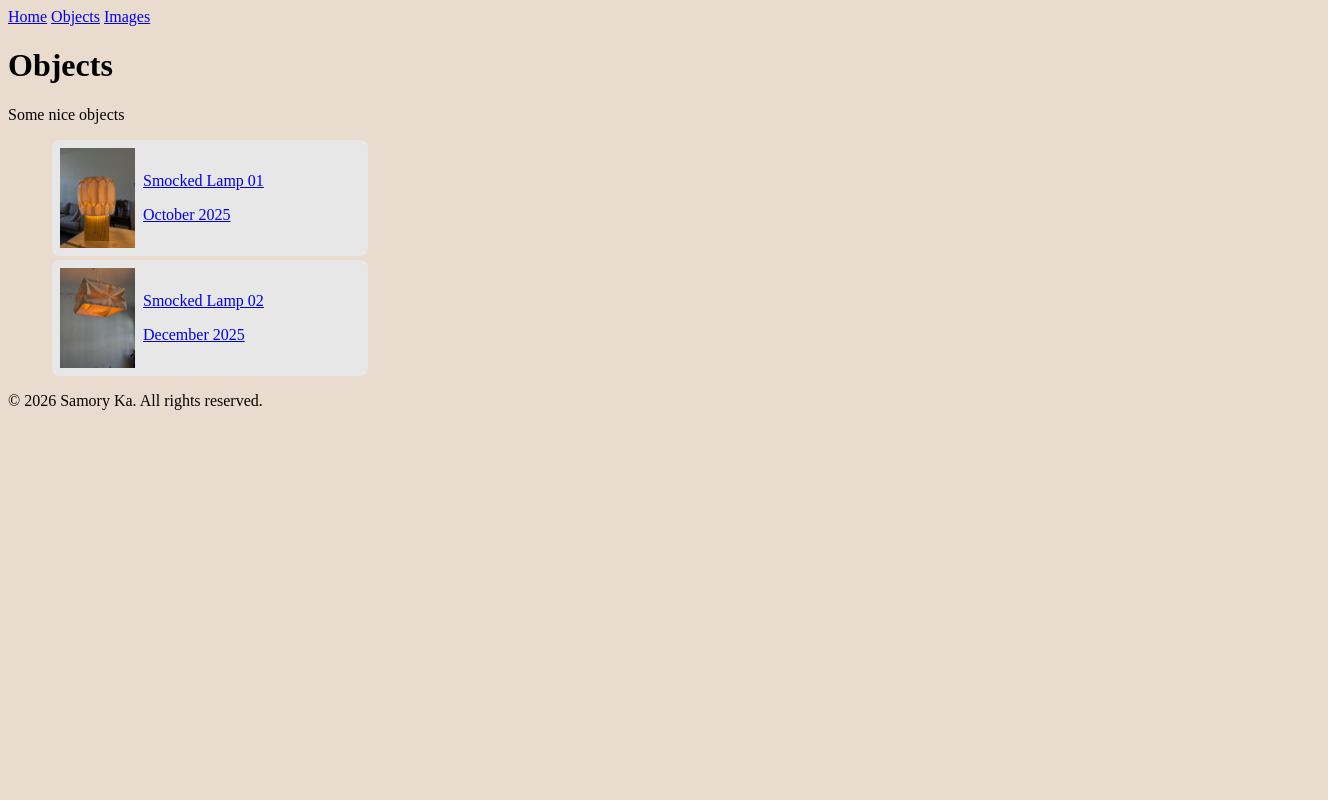
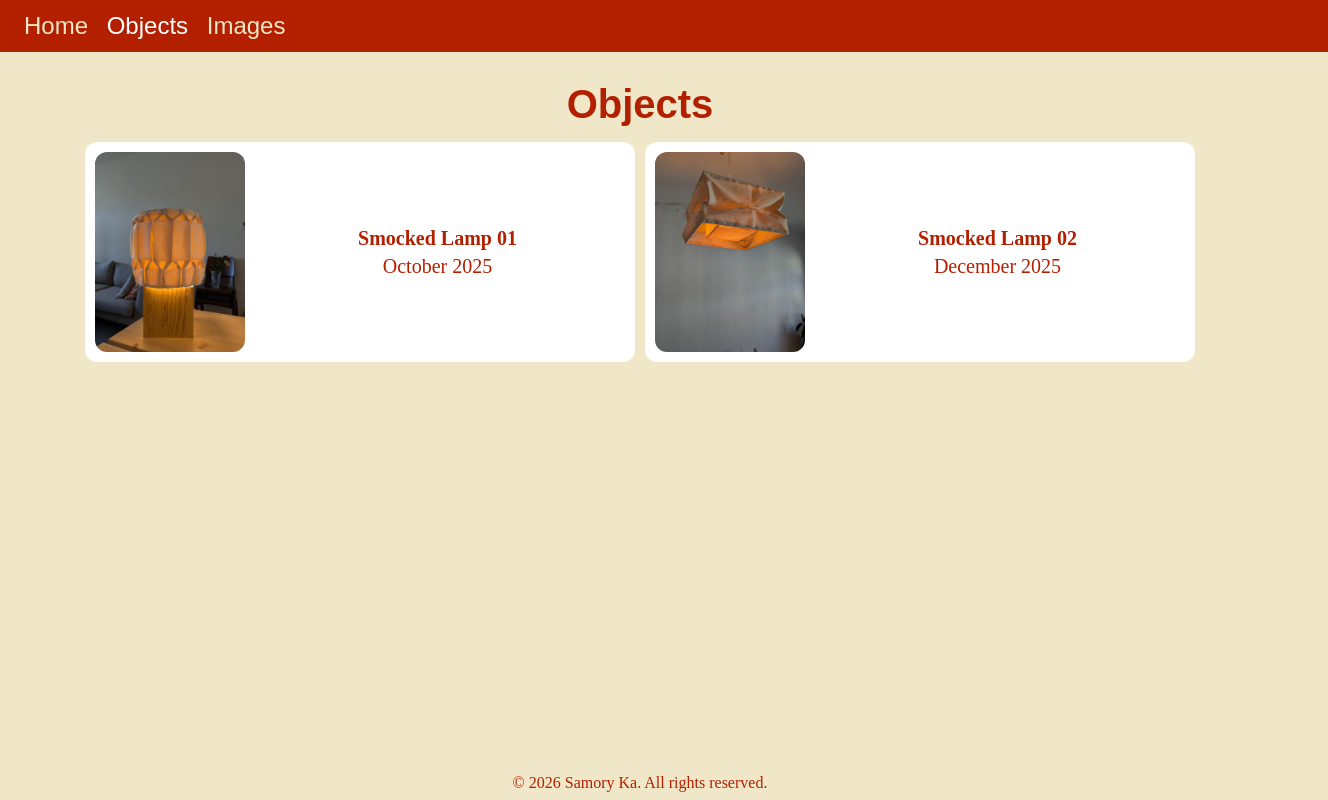
Before and after one commit to samoryka/treasure-box, an Astro site: page /objects in a window 1280 px wide. Shown: the whole page, 1328 px wide, since content can reach past the window. Built offline with nearby package versions, Linux system fonts and the light colour scheme; Astro itself is replaced by a stand-in of ours.

Commit message:
initial styling

```diff
--- /dev/null
+++ b/src/components/CardGallery.astro
@@ -0,0 +1,16 @@
+---
+
+---
+
+<style>
+  div {
+    display: flex;
+    flex-direction: row;
+    justify-content: space-between;
+    flex-wrap: wrap;
+  }
+</style>
+
+<div>
+  <slot />
+</div>
--- /dev/null
+++ b/src/components/Content.astro
@@ -0,0 +1,31 @@
+---
+import Footer from "./Footer.astro";
+---
+
+<style>
+  div {
+    padding: var(--spacing-l) var(--spacing-xl);
+    flex: 1;
+  }
+
+  @media (max-width: 600px) {
+    div {
+      padding: var(--spacing-l);
+    }
+  }
+
+  :global(h1) {
+    margin: var(--spacing-s) 0;
+    font-family: sans-serif;
+    text-align: center;
+  }
+
+  :global(p) {
+    margin: 0;
+  }
+</style>
+
+<div>
+  <slot />
+</div>
+<Footer />
--- a/src/components/Footer.astro
+++ b/src/components/Footer.astro
@@ -2,4 +2,12 @@
 
 ---
 
+<style>
+  footer {
+    padding: var(--spacing-m);
+    text-align: center;
+    font-size: var(--text-size-s);
+  }
+</style>
+
 <footer>© 2026 Samory Ka. All rights reserved.</footer>
--- a/src/components/Navigation.astro
+++ b/src/components/Navigation.astro
@@ -1,9 +1,43 @@
+---
+const currentPath = Astro.url.pathname;
 ---
 
----
+<style>
+  nav {
+    background-color: var(--color-red);
+    margin: 0;
+    padding: var(--spacing-m) var(--spacing-l);
+    font-size: var(--text-size-l);
+    font-family: sans-serif;
+    width: 100vw;
+  }
+
+  a {
+    color: var(--color-beige);
+    text-decoration: none;
+    padding: var(--spacing-s);
+  }
+  a.active {
+    color: var(--color-white);
+  }
+
+  a:hover {
+    color: var(--color-white);
+  }
+  a:first-child {
+    padding-left: 0;
+  }
+</style>
 
 <nav>
-  <a href="/">Home</a>
-  <a href="/objects/">Objects</a>
-  <a href="/images/">Images</a>
+  <a href="/" class={currentPath === "/" ? "active" : ""}> Home </a>
+  <a
+    href="/objects/"
+    class={currentPath.startsWith("/objects") ? "active" : ""}
+  >
+    Objects
+  </a>
+  <a href="/images/" class={currentPath.startsWith("/images") ? "active" : ""}>
+    Images
+  </a>
 </nav>
--- a/src/components/ObjectCard.astro
+++ b/src/components/ObjectCard.astro
@@ -14,33 +14,50 @@ const allImages = import.meta.glob<{ default: ImageMetadata }>(
 
 <style>
   .card {
+    background-color: var(--color-white);
+    margin: var(--spacing-s);
+    padding: var(--spacing-m);
+
+    border-radius: var(--border-radius-rounded);
+    color: var(--color-red);
+    text-decoration: none;
+
+    flex-grow: 1;
+
     display: flex;
-    background-color: #e7e7e7;
     flex-direction: row;
-    padding: 8px;
-    border-radius: 8px;
-    width: 300px;
-    margin: 4px;
   }
-  .card:hover {
-    background-color: #ffffff;
+  .card:hover > * {
+    opacity: 70%;
+    filter: blur(var(--blur-value));
+    transition-duration: var(--transition-duration-default);
+  }
+
+  .image {
+    border-radius: var(--border-radius-rounded);
   }
 
   .content {
-    padding: 8px;
+    padding-left: var(--spacing-s);
+    align-content: center;
+    text-align: center;
+    flex-grow: 1;
+  }
+
+  .subtitle {
+    padding-top: var(--spacing-s);
   }
 </style>
-<a href={link}>
-  <div class="card">
+<a href={link} class="card">
   <Image
+    class="image"
     src={allImages[image.src]()}
     alt={image.alt}
-      height="100"
+    height="200"
     loading="lazy"
   />
   <div class="content">
-      <p>{title}</p>
-      <p>{displayDate}</p>
-    </div>
+    <p class="title"><b>{title}</b></p>
+    <p class="subtitle">{displayDate}</p>
   </div>
 </a>
--- a/src/layouts/BaseLayout.astro
+++ b/src/layouts/BaseLayout.astro
@@ -2,18 +2,48 @@
 import Navigation from "../components/Navigation.astro";
 import Footer from "../components/Footer.astro";
 import Head from "../components/Head.astro";
+import Content from "../components/Content.astro";
 ---
 
 <style>
+  :global(:root) {
+    --color-beige: #f0e7c8;
+    --color-white: #ffffff;
+    --color-red: #b22000;
+
+    --text-size-s: 1rem;
+    --text-size-m: 1.25rem;
+    --text-size-l: 1.5rem;
+
+    --spacing-s: 0.25em;
+    --spacing-m: 0.5em;
+    --spacing-l: 1em;
+    --spacing-xl: 4em;
+
+    --border-radius-rounded: 12px;
+    --blur-value: 1px;
+    --transition-duration-default: 400ms;
+  }
+
   body {
-    background-color: #e9dccf;
+    margin: 0;
+    padding: 0;
+    min-height: 100vh;
+    min-width: 100vw;
+    display: flex;
+    flex-direction: column;
+    background-color: var(--color-beige);
+    color: var(--color-red);
+    font-size: var(--text-size-m);
   }
 </style>
+
 <html lang="en">
   <Head />
   <body>
     <Navigation />
-    <slot />
-    <Footer />
+    <Content>
+      <slot />
+    </Content>
   </body>
 </html>
--- a/src/layouts/ObjectLayout.astro
+++ b/src/layouts/ObjectLayout.astro
@@ -27,12 +27,7 @@ const image = frontmatter.image;
 <BaseLayout>
   <h1>{title}</h1>
   <p>Published on {publicationDate}</p>
-  <Image
-    src={allImages[image.src]()}
-    alt={image.alt}
-    width="300"
-    loading="lazy"
-  />
+  <Image src={allImages[image.src]()} alt={image.alt} width="300" />
   <p>Made in {creationDate}</p>
   <slot />
 </BaseLayout>
--- a/src/pages/objects.astro
+++ b/src/pages/objects.astro
@@ -1,4 +1,5 @@
 ---
+import CardGallery from "../components/CardGallery.astro";
 import ObjectCard from "../components/ObjectCard.astro";
 import BaseLayout from "../layouts/BaseLayout.astro";
 const allObjects = Object.values(
@@ -8,8 +9,7 @@ const allObjects = Object.values(
 
 <BaseLayout>
   <h1>Objects</h1>
-  <p>Some nice objects</p>
-  <ul>
+  <CardGallery>
     {
       allObjects.map((post: any) => (
         <ObjectCard
@@ -20,5 +20,5 @@ const allObjects = Object.values(
         />
       ))
     }
-  </ul>
+  </CardGallery>
 </BaseLayout>
```
Lines whose indentation alone changed are shown as unchanged.
